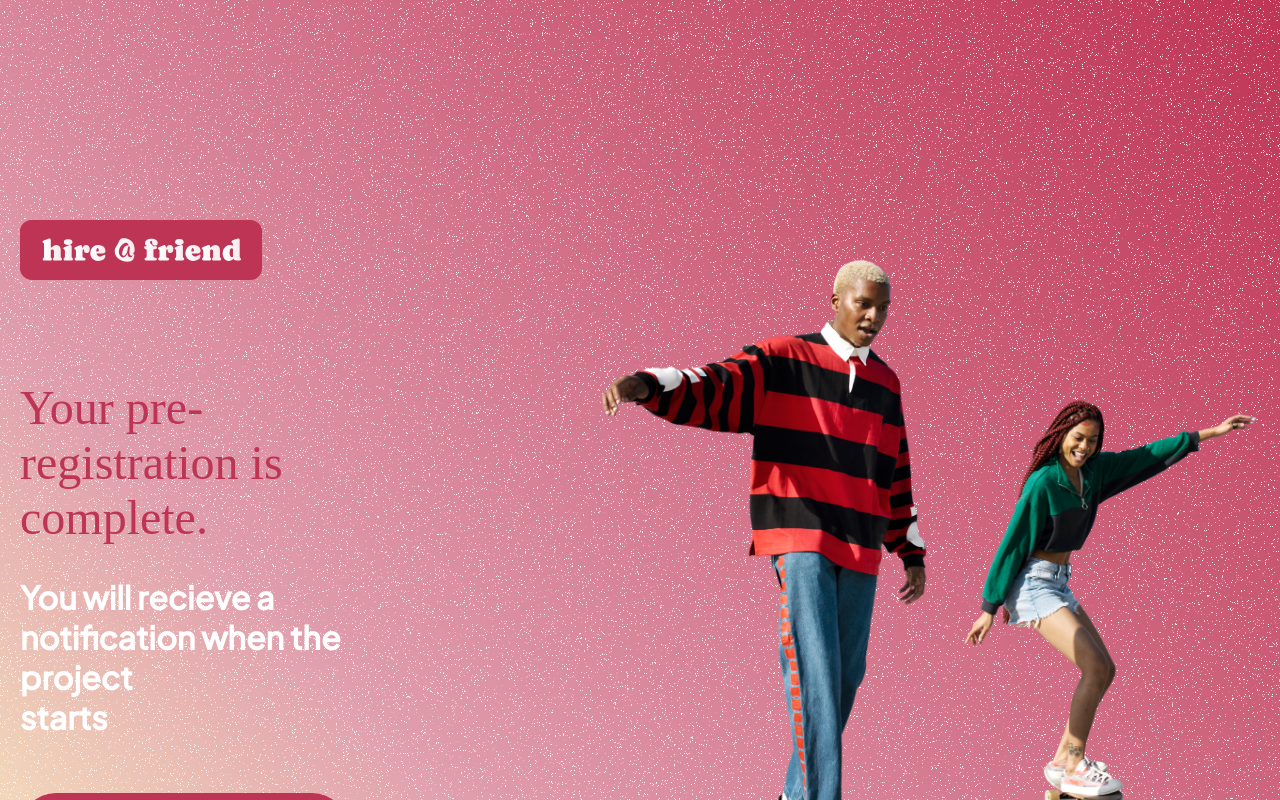
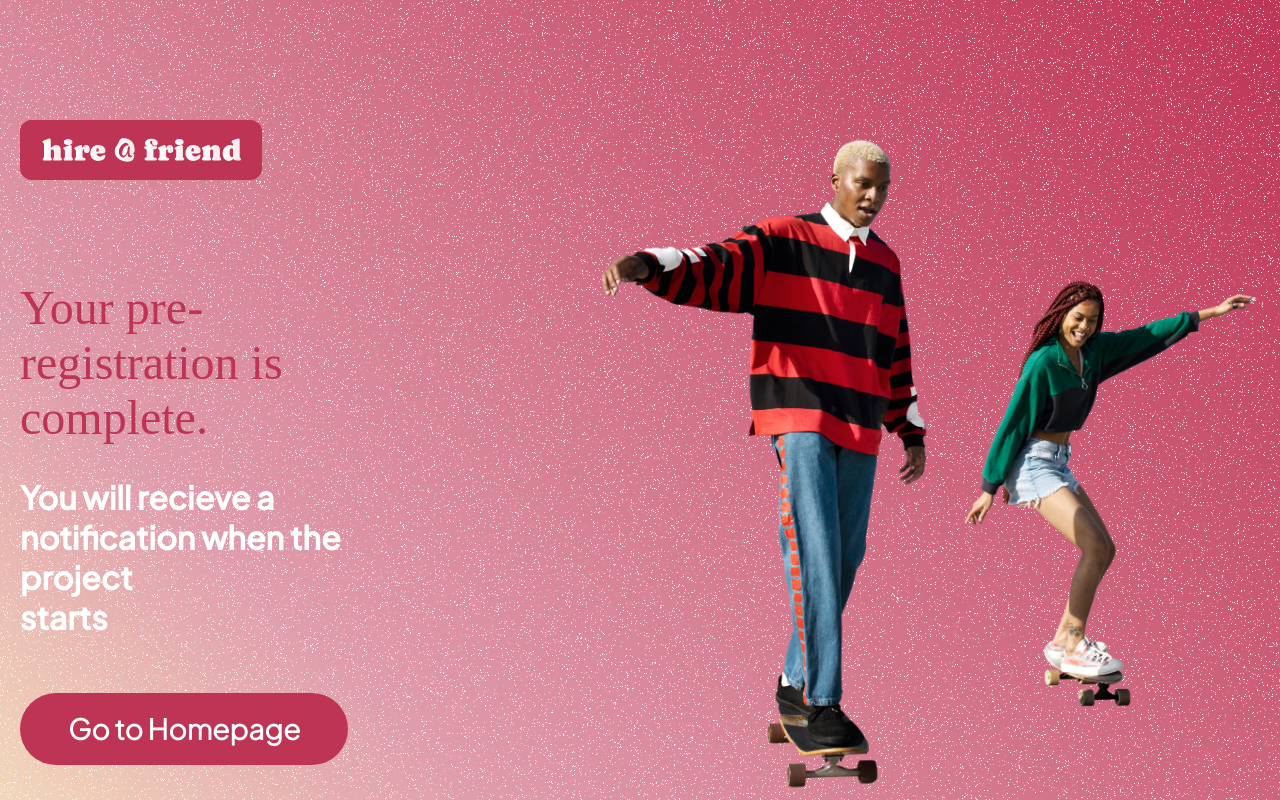
Before and after one commit to Mylothros/hire-a-friend, a Next.js app: page /SignUpSuccess in a window 1280 px wide. Shown: the top 800 px of the page. Built offline with nearby package versions, Linux system fonts and the light colour scheme; a web font is replaced by a local one.

Commit message:
fix some margin

```diff
--- a/styles/pages/signUpSuccess.module.scss
+++ b/styles/pages/signUpSuccess.module.scss
@@ -11,7 +11,7 @@
     linear-gradient(45deg, #ffff003b, #be34547c, #be3454c2, #BE3455);
 
     .area-1 {
-        margin-top: 220px;
+        margin-top: 120px;
         margin-left: 20px;
 
         .target-paragraph-1 {
@@ -42,7 +42,7 @@
 
     .image-area-2 {
         margin-right: 20px;
-        margin-top: 240px;
+        margin-top: 120px;
         display: flex;
         justify-content: center;
         align-items: center;
```
